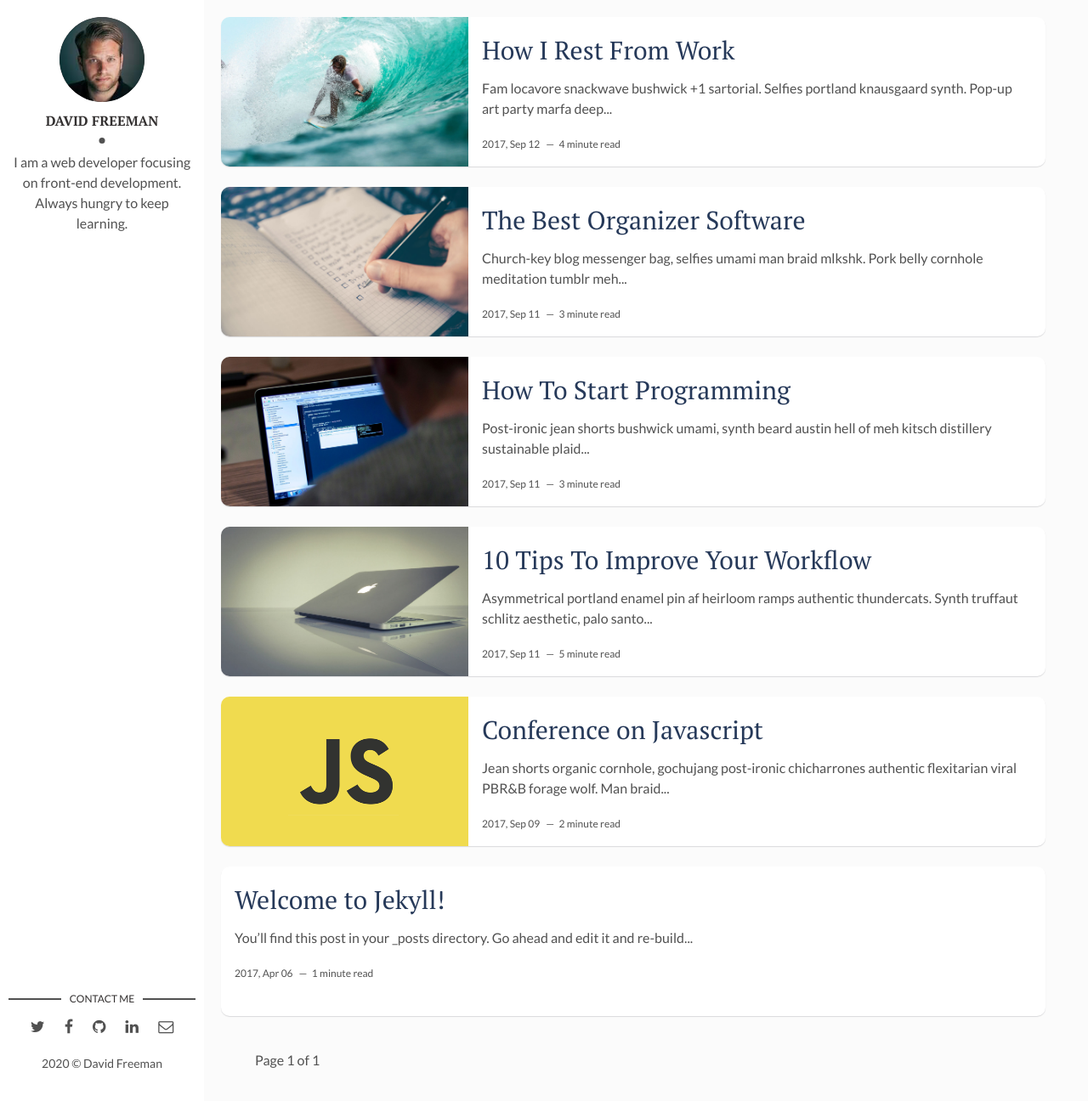
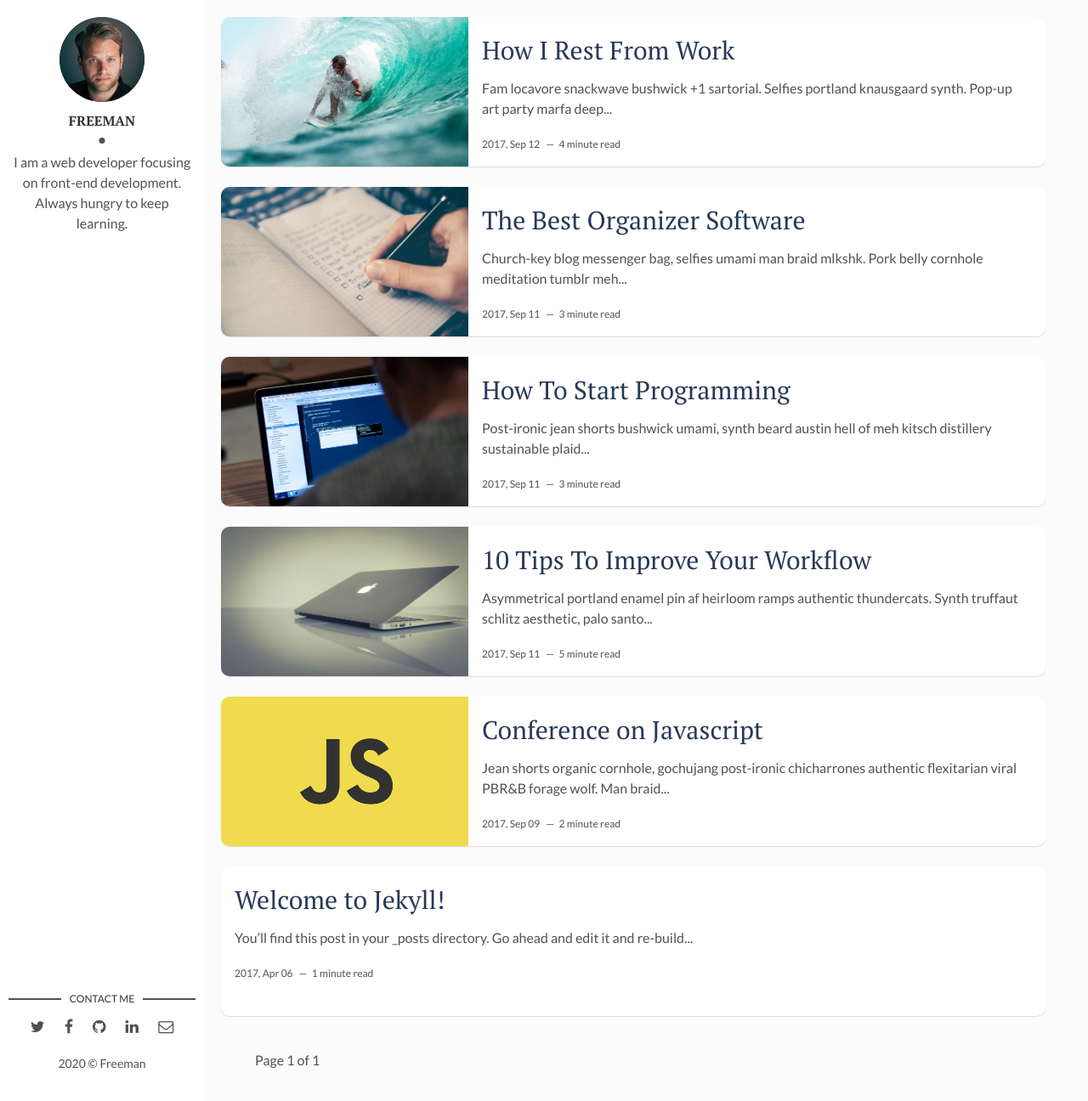
Before and after one commit to chaplux/chaplux.github.io, a Jekyll site: the page built from index.html, in a window 1280 px wide and 1296 px high. Shown: the whole window at 85% size. Built offline with Jekyll 4.4.1, drawn with Linux system fonts in a browser that asks for light colours; the list of posts is cut into pages by our own code.

Commit message:
Update _config.yml

```diff
--- a/_config.yml
+++ b/_config.yml
@@ -9,7 +9,7 @@ url: "" # the base hostname & protocol for your site, e.g. http://example.com
 site-twitter: #if your site has a twitter account, enter it here
 
 # Author Settings
-author: David Freeman # add your name
+author: Freeman # add your name
 author-img: david-freeman.jpg # add your photo
 about-author: I am a web developer focusing on front-end development. Always hungry to keep learning. # add description
 social-twitter: # add your Twitter handle
```
